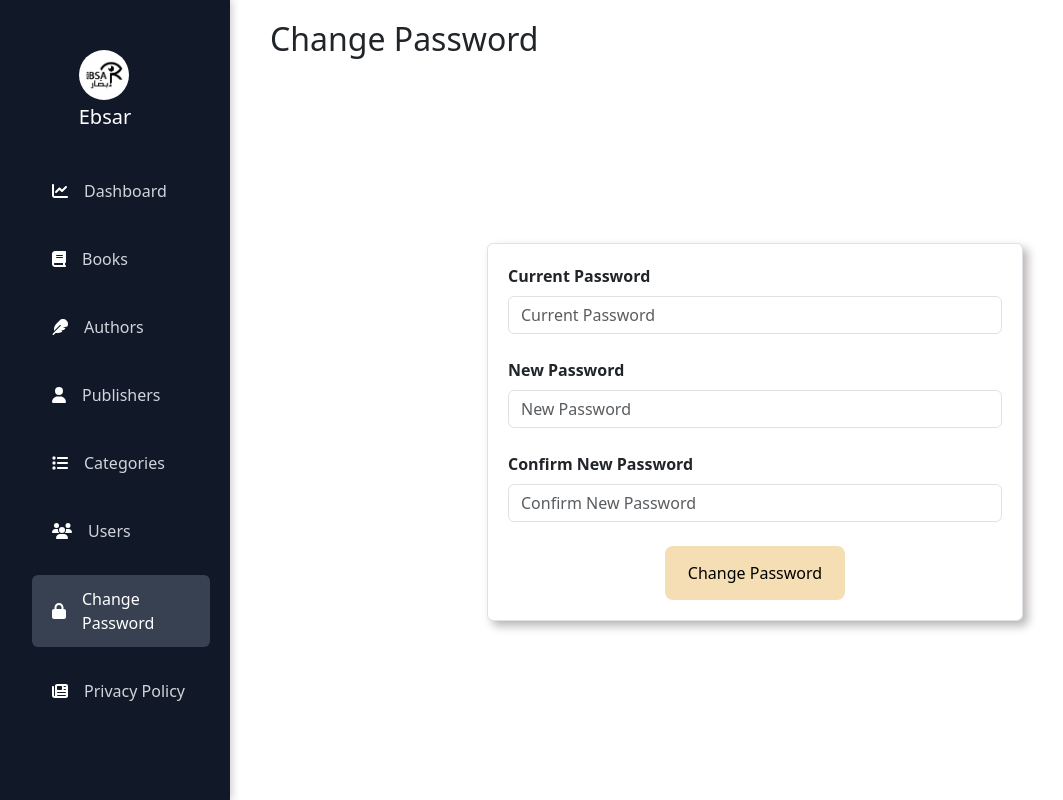
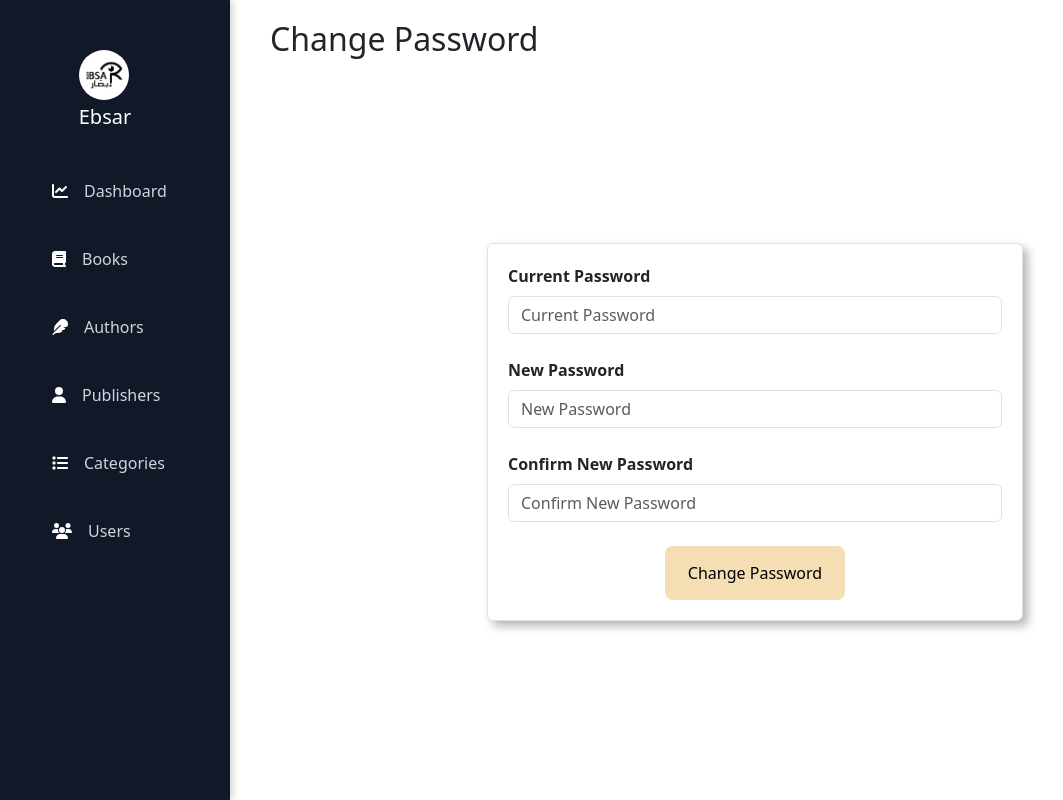
Before and after one commit to bola-nabil/ebsar-frontend, a React (Create React App) app: page /change-password in a window 1280 px wide. Shown: the whole page, without its empty margins (20-1083 px from the left). Built offline with nearby package versions, Linux system fonts and the light colour scheme.

Commit message:
remove change password and policy from navLinks

```diff
--- a/src/utilts/navLinks.js
+++ b/src/utilts/navLinks.js
@@ -2,9 +2,7 @@ import {
   faBook,
   faUser,
   faUsers,
-  faLock,
   faChartLine,
-  faNewspaper,
   faList,
   faFeather,
 } from "@fortawesome/free-solid-svg-icons";
@@ -16,6 +14,4 @@ export const navLinks = [
     { id: 4, title: "Publishers", path: "/publishers", icon: faUser },
     { id: 5, title: "Categories", path: "/categories", icon: faList },
     { id: 6, title: "Users", path: "/users", icon: faUsers },
-    { id: 7, title: "Change Password", path: "/change-password", icon: faLock },
-    { id: 8, title: "Privacy Policy", path: "/policy", icon: faNewspaper },
 ];
```
